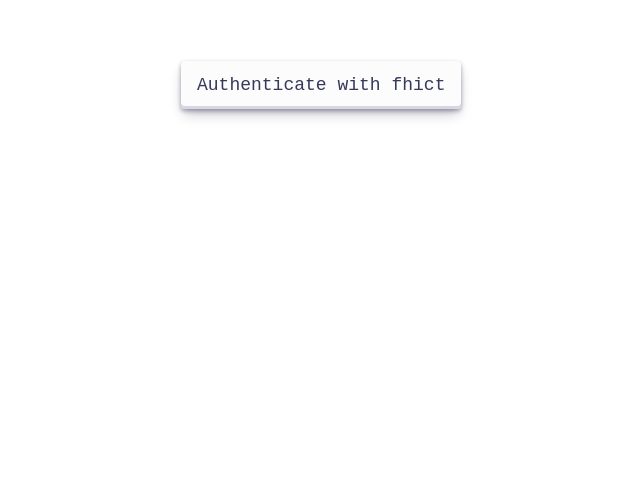
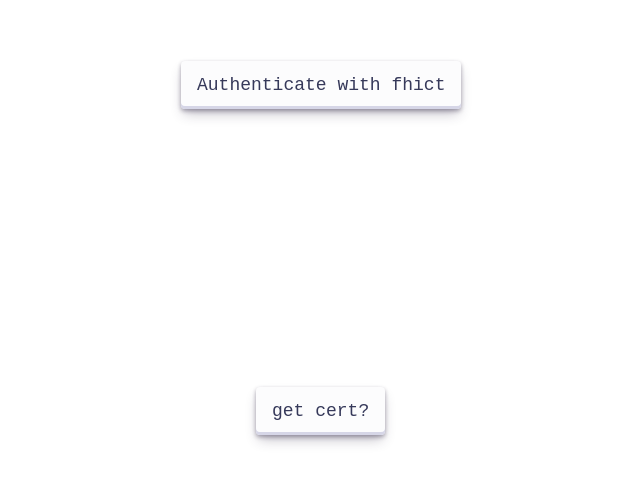
Before and after one commit to aabbcc33/infralab_authentication_frontend, a React (Create React App) app in the folder infralab_auth/: page / in a window 1280 px wide. Shown: the part 217-700 px from the top of the page, without its empty margins (319-959 px from the left). Built offline with nearby package versions, Linux system fonts and the light colour scheme.

Commit message:
get cert attempt

```diff
--- a/infralab_auth/src/pages/FrontPage.tsx
+++ b/infralab_auth/src/pages/FrontPage.tsx
@@ -1,5 +1,8 @@
 import '../css/FrontPage.css'
 import { generateState } from '../utils/RedirectUrlStateGenerator';
+import axios from "axios";
+
+
 const FrontPage = () => {
 
     const redirectButton = () => {
@@ -15,11 +18,21 @@ const FrontPage = () => {
          window.location.replace(`${authProviderUrl}?client_id=${client_id}&scope=${scopes}&redirect_uri=${redirectUri}&response_type=${response_type}&state=${state}`);
     }
 
+    const getCert = () => {
+        return axios.get("http://172.16.1.12:8080/certificates");
+      };
+
+
 
     return (
+        <>
         <div>
             <button onClick={redirectButton} className="button-30" role="button">Authenticate with fhict</button>
         </div>
+        <div>
+            <button onClick={getCert} className="button-30" role="button">get cert?</button>
+        </div>
+        </>
     )
 
 }
```
